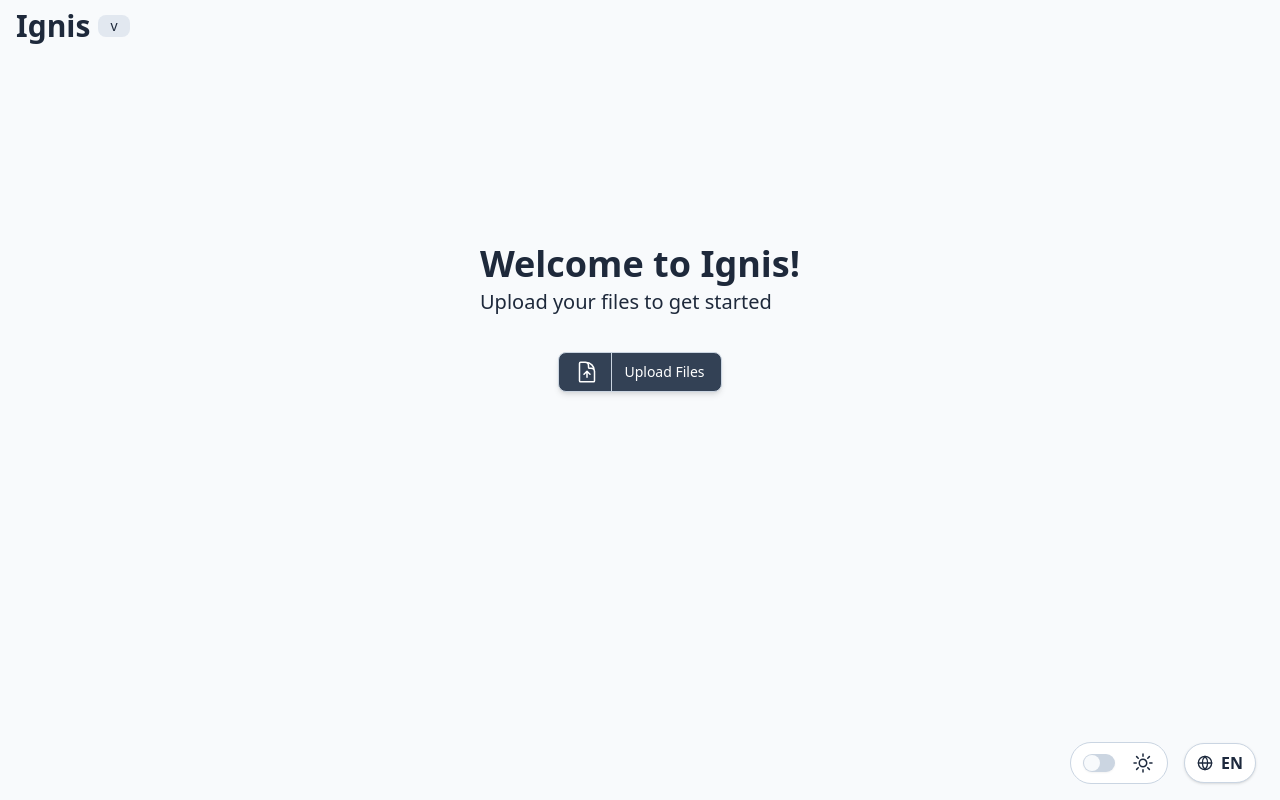
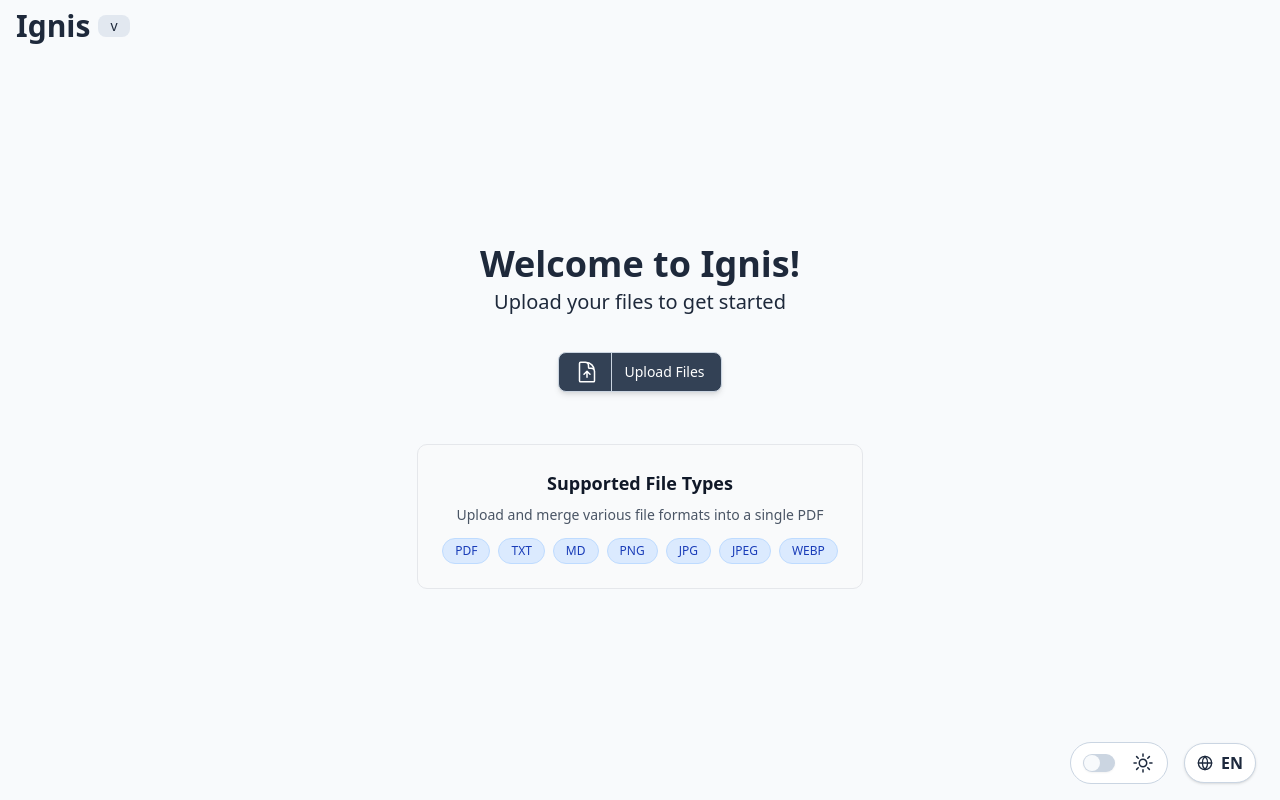
Before and after one commit to kadir572/ignis, a React (Vite) app: page / in a window 1280 px wide. Built offline with nearby package versions, Linux system fonts and the light colour scheme.

Commit message:
add text displaying supported file types

```diff
--- a/public/locales/de.json
+++ b/public/locales/de.json
@@ -2,7 +2,12 @@
   "landing": {
     "title": "Willkommen bei Ignis!",
     "subtitle": "Lade deine Dateien hoch, um zu beginnen",
-    "upload_btn": "Dateien hochladen"
+    "upload_btn": "Dateien hochladen",
+    "supported_files": {
+      "title": "Unterstützte Dateitypen",
+      "description": "Lade verschiedene Dateiformate hoch und führe sie zu einem PDF zusammen",
+      "formats": "PDF, TXT, MD, PNG, JPG, JPEG, WEBP"
+    }
   },
   "settings": {
     "language": {
--- a/public/locales/en.json
+++ b/public/locales/en.json
@@ -2,7 +2,12 @@
   "landing": {
     "title": "Welcome to Ignis!",
     "subtitle": "Upload your files to get started",
-    "upload_btn": "Upload Files"
+    "upload_btn": "Upload Files",
+    "supported_files": {
+      "title": "Supported File Types",
+      "description": "Upload and merge various file formats into a single PDF",
+      "formats": "PDF, TXT, MD, PNG, JPG, JPEG, WEBP"
+    }
   },
   "settings": {
     "language": {
@@ -21,7 +26,7 @@
       "p1": "Set the file name for the exported PDF. Optionally, set a password to encrypt the PDF.",
       "p2": "In the future, you will be able to select the PDF version and encryption algorithm here.",
       "p3": "Note: PDF features like links or interactive elements will not be preserved, as the file will be saved as a new PDF.",
-      "warning": "Warning: AES-256 (PDF 1.7) files aren’t supported by this app and many readers. Use AES-128 (PDF 1.5) for compatibility.",
+      "warning": "Warning: AES-256 (PDF 1.7) files aren't supported by this app and many readers. Use AES-128 (PDF 1.5) for compatibility.",
       "file_name": "File Name",
       "password": "Password (optional)",
       "confirm_password": "Confirm Password",
@@ -48,7 +53,7 @@
       "p1": "You can protect this PDF file with a password. If you set a password, the downloaded PDF will require it to open.",
       "p2": "In the future, you will be able to select the PDF version and encryption algorithm here.",
       "p3": "Note: PDF features like links or interactive elements will not be preserved, as the file will be saved as a new PDF.",
-      "warning": "Warning: AES-256 (PDF 1.7) files aren’t supported by this app and many readers. Use AES-128 (PDF 1.5) for compatibility.",
+      "warning": "Warning: AES-256 (PDF 1.7) files aren't supported by this app and many readers. Use AES-128 (PDF 1.5) for compatibility.",
       "password": "Password",
       "confirm_password": "Confirm Password",
       "encryption_level": "Encryption Level",
--- a/public/locales/pl.json
+++ b/public/locales/pl.json
@@ -2,7 +2,12 @@
   "landing": {
     "title": "Witamy w Ignis!",
     "subtitle": "Prześlij swoje pliki, aby rozpocząć",
-    "upload_btn": "Prześlij pliki"
+    "upload_btn": "Prześlij pliki",
+    "supported_files": {
+      "title": "Obsługiwane typy plików",
+      "description": "Prześlij i połącz różne formaty plików w jeden PDF",
+      "formats": "PDF, TXT, MD, PNG, JPG, JPEG, WEBP"
+    }
   },
   "settings": {
     "language": {
--- a/public/locales/tr.json
+++ b/public/locales/tr.json
@@ -2,7 +2,12 @@
   "landing": {
     "title": "Ignis'e Hoş Geldiniz!",
     "subtitle": "Başlamak için dosyalarınızı yükleyin",
-    "upload_btn": "Dosya Yükle"
+    "upload_btn": "Dosya Yükle",
+    "supported_files": {
+      "title": "Desteklenen Dosya Türleri",
+      "description": "Çeşitli dosya formatlarını yükleyin ve tek bir PDF'de birleştirin",
+      "formats": "PDF, TXT, MD, PNG, JPG, JPEG, WEBP"
+    }
   },
   "settings": {
     "language": {
--- a/src/components/pages/home/page.tsx
+++ b/src/components/pages/home/page.tsx
@@ -11,13 +11,34 @@ export default function HomePage() {
   return (
     <div className='flex flex-col items-center gap-8 relative grow h-full'>
         {Object.keys(documents).length <= 0 && (
-          <div className='flex flex-col gap-1 pt-48'>
+          <div className='flex flex-col gap-1 pt-48 items-center'>
             <h1 className='text-4xl font-bold'>{t('landing.title')}</h1>
             <h2 className='text-xl font-medium'>{t('landing.subtitle')}</h2>
             <div className='w-full mt-8 flex justify-center'>
               <UploadButton />
             </div>
 
+            {/* Supported File Types Section */}
+            <div className='mt-12 max-w-md mx-auto text-center'>
+              <div className='bg-gray-50 dark:bg-gray-800 rounded-lg p-6 border border-gray-200 dark:border-gray-700'>
+                <h3 className='text-lg font-semibold text-gray-900 dark:text-gray-100 mb-2'>
+                  {t('landing.supported_files.title')}
+                </h3>
+                <p className='text-sm text-gray-600 dark:text-gray-400 mb-3'>
+                  {t('landing.supported_files.description')}
+                </p>
+                <div className='inline-flex flex-wrap gap-2 justify-center'>
+                  {t('landing.supported_files.formats').split(', ').map((format, index) => (
+                    <span
+                      key={index}
+                      className='px-3 py-1 bg-blue-100 dark:bg-blue-900 text-blue-800 dark:text-blue-200 text-xs font-medium rounded-full border border-blue-200 dark:border-blue-800'
+                    >
+                      {format.trim()}
+                    </span>
+                  ))}
+                </div>
+              </div>
+            </div>
           </div>
         )}
         {Object.keys(documents).length > 0 && (
--- a/src/i18n/types.ts
+++ b/src/i18n/types.ts
@@ -5,6 +5,11 @@ export type TranslationsType = {
     title: string
     subtitle: string
     upload_btn: string
+    supported_files: {
+      title: string
+      description: string
+      formats: string
+    }
   }
   settings: {
     language: {
```
